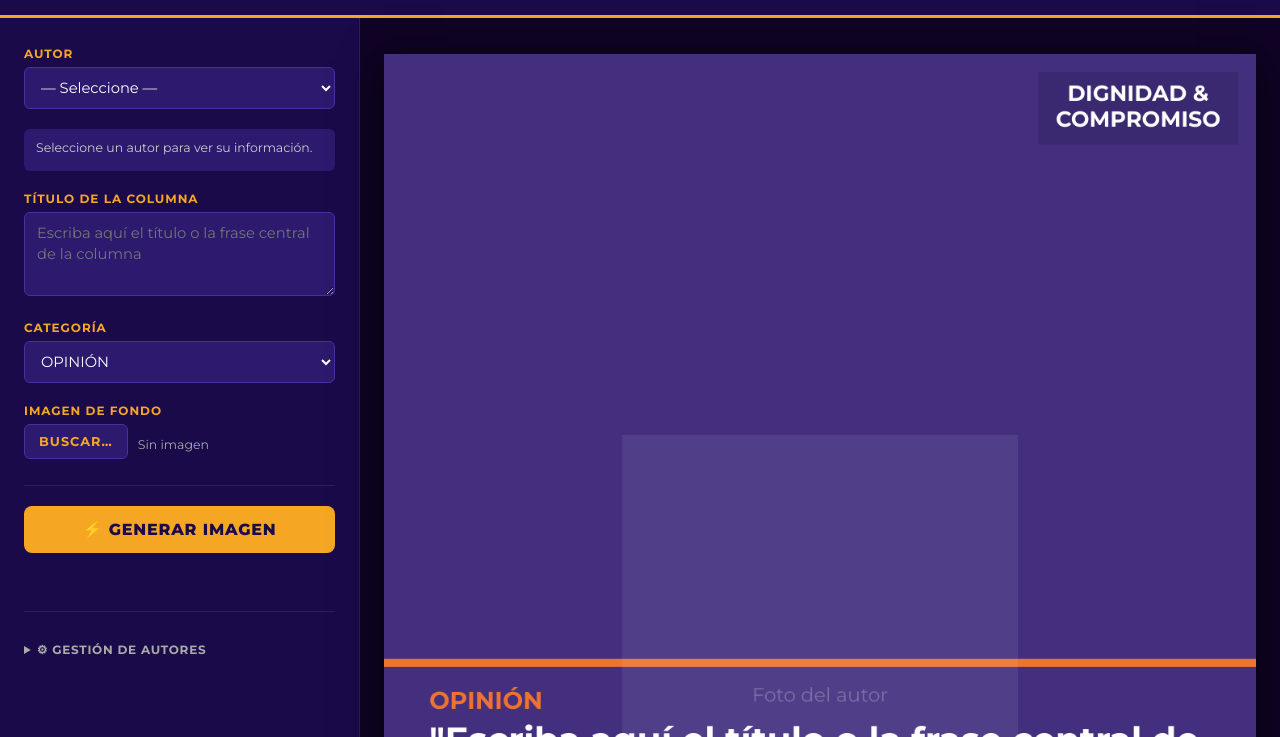
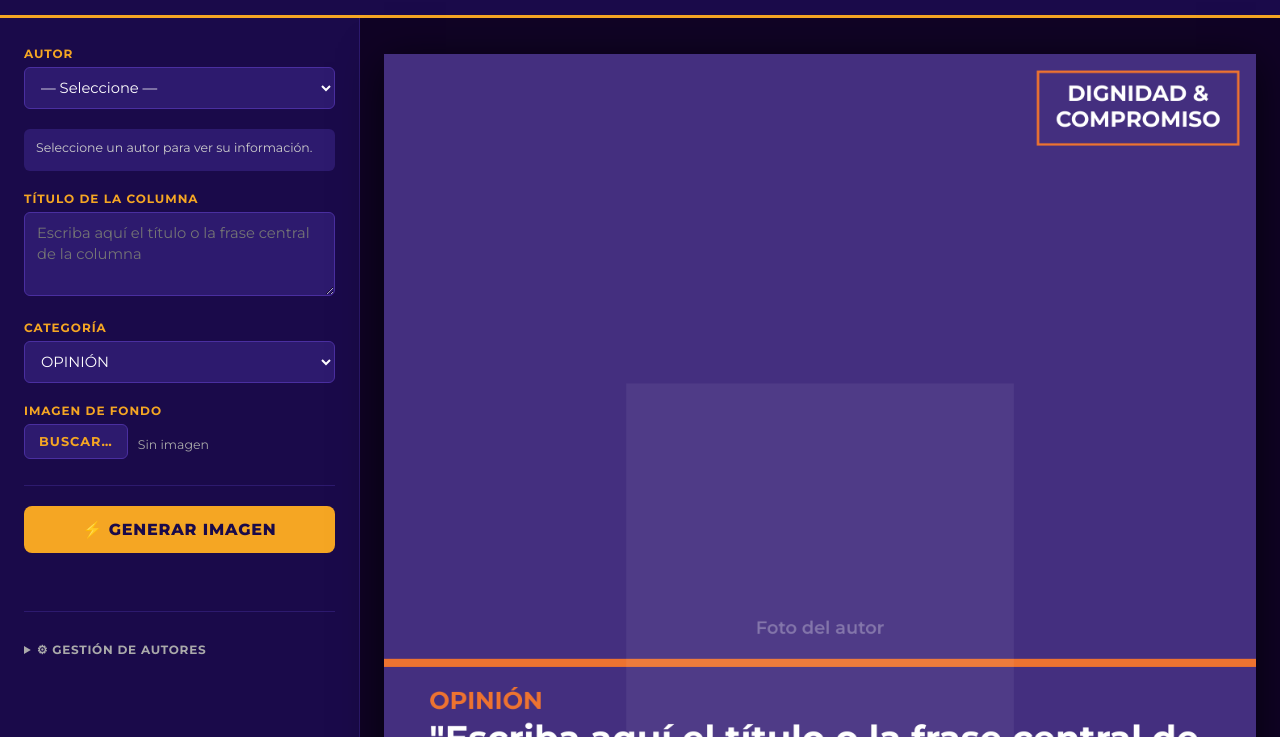
Before and after one commit to floremorrive/generador-dignidad, a plain HTML site: page index.html in a window 1280 px wide. Shown: the part 63-800 px from the top of the page. Drawn offline with Linux system fonts and the light colour scheme.

Commit message:
Rediseno canvas: colores Pantone exactos, capas correctas, sin espacio sobrante

```diff
--- a/index.html
+++ b/index.html
@@ -290,23 +290,21 @@ const STATE = {
 const CANVAS_W = 1080;
 const CANVAS_H = 1350;
 
-// Colores oficiales del partido — Pantone certificados
-const PURPLE_DARK  = '#442f7f';   // PANTONE Medium Purple C
-const PURPLE_MID   = '#3a2870';   // badge logo (tono ligeramente más oscuro)
-const GOLD         = '#ed7330';   // PANTONE 158 C
-const WHITE        = '#ffffff';
-const OVERLAY      = 'rgba(40,20,90,0.45)'; // overlay sobre foto de fondo
+// ── Colores Pantone oficiales ──────────────────────────────────────────────
+const PURPLE  = '#442f7f';   // PANTONE Medium Purple C  R:68 G:47 B:127
+const ORANGE  = '#ed7330';   // PANTONE 158 C            R:237 G:115 B:48
+const WHITE   = '#ffffff';
+const OVERLAY = 'rgba(68,47,127,0.38)'; // overlay morado Pantone semi-transparente
 
-// ── Layout en píxeles sobre 1080×1350 ──────────────────────────────────────
-const STRIPE_Y    = Math.round(CANVAS_H * 0.555); // línea dorada al 55.5%
-const STRIPE_H    = 10;
-const BG_BOTTOM_Y = STRIPE_Y + STRIPE_H;
+// ── Layout 1080×1350 ───────────────────────────────────────────────────────
+const STRIPE_Y = Math.round(CANVAS_H * 0.555); // línea dorada al 55.5%
+const STRIPE_H = 10;
 
-// Foto: centrada, el 42% queda arriba de la línea y 58% abajo
-const PHOTO_W     = 490;
-const PHOTO_H     = 660;
-const PHOTO_X     = (CANVAS_W - PHOTO_W) / 2;
-const PHOTO_Y     = STRIPE_Y - Math.round(PHOTO_H * 0.42);
+// Foto centrada: 55% arriba de la línea, 45% abajo — igual que en el PPT
+const PHOTO_W  = 480;
+const PHOTO_H  = 620;
+const PHOTO_X  = (CANVAS_W - PHOTO_W) / 2;
+const PHOTO_Y  = STRIPE_Y - Math.round(PHOTO_H * 0.55);
 
 // ── Carga de autores ───────────────────────────────────────────────────────
 async function cargarAutores() {
@@ -451,90 +449,94 @@ function dibujar() {
   const categoria = document.getElementById('sel-categoria').value;
   const autor     = STATE.autorActual;
 
-  // ── 1. Fondo morado completo (base) ───────────────────────────────────
-  ctx.fillStyle = PURPLE_DARK;
+  // CAPA 1 — Morado Pantone en todo el canvas
+  ctx.fillStyle = PURPLE;
   ctx.fillRect(0, 0, CANVAS_W, CANVAS_H);
 
-  // ── 2. Imagen de fondo (zona superior, hasta línea dorada) ────────────
+  // CAPA 2 — Imagen de fondo (solo zona superior, recortada en la línea dorada)
   if (STATE.imgFondo) {
     ctx.save();
     ctx.beginPath();
-    ctx.rect(0, 0, CANVAS_W, BG_BOTTOM_Y);
+    ctx.rect(0, 0, CANVAS_W, STRIPE_Y);
     ctx.clip();
-    drawImageCover(ctx, STATE.imgFondo, 0, 0, CANVAS_W, BG_BOTTOM_Y);
+    drawImageCover(ctx, STATE.imgFondo, 0, 0, CANVAS_W, STRIPE_Y);
     ctx.restore();
-    // Overlay morado semitransparente sobre la foto de fondo
+    // Overlay Pantone sobre la foto de fondo
     ctx.fillStyle = OVERLAY;
-    ctx.fillRect(0, 0, CANVAS_W, BG_BOTTOM_Y);
+    ctx.fillRect(0, 0, CANVAS_W, STRIPE_Y);
   }
 
-  // ── 3. Línea dorada divisora ───────────────────────────────────────────
-  ctx.fillStyle = GOLD;
+  // CAPA 3 — Sección morada inferior (garantiza color exacto #442f7f)
+  ctx.fillStyle = PURPLE;
+  ctx.fillRect(0, STRIPE_Y, CANVAS_W, CANVAS_H - STRIPE_Y);
+
+  // CAPA 4 — Línea dorada
+  ctx.fillStyle = ORANGE;
   ctx.fillRect(0, STRIPE_Y, CANVAS_W, STRIPE_H);
 
-  // ── 4. Logo (esquina superior derecha) ────────────────────────────────
-  const LOGO_W = 248; const LOGO_H = 90;
-  const LOGO_X = CANVAS_W - LOGO_W - 22; const LOGO_Y = 22;
-  ctx.fillStyle = PURPLE_MID;
-  ctx.fillRect(LOGO_X, LOGO_Y, LOGO_W, LOGO_H);
+  // CAPA 5 — Logo superior derecho
+  const LW = 248, LH = 90, LX = CANVAS_W - 248 - 22, LY = 22;
+  ctx.fillStyle = PURPLE;
+  ctx.fillRect(LX, LY, LW, LH);
+  // Borde naranja fino
+  ctx.strokeStyle = ORANGE;
+  ctx.lineWidth = 3;
+  ctx.strokeRect(LX, LY, LW, LH);
   ctx.fillStyle = WHITE;
   ctx.font = 'bold 27px Montserrat, sans-serif';
   ctx.textAlign = 'center';
-  ctx.fillText('DIGNIDAD &', LOGO_X + LOGO_W / 2, LOGO_Y + 36);
-  ctx.fillText('COMPROMISO', LOGO_X + LOGO_W / 2, LOGO_Y + 68);
+  ctx.fillText('DIGNIDAD &',  LX + LW / 2, LY + 36);
+  ctx.fillText('COMPROMISO',  LX + LW / 2, LY + 68);
   ctx.textAlign = 'left';
 
-  // ── 5. Textos (se dibujan ANTES que la foto para que la foto quede encima) ──
-  const TEXT_X = 56;
-  const TEXT_W = CANVAS_W - TEXT_X * 2;
-  let curY = STRIPE_Y + 62;
+  // CAPA 6 — TEXTOS en la zona morada (se dibujan ANTES que la foto)
+  const TX = 56, TW = CANVAS_W - TX * 2;
+  let y = STRIPE_Y + 62;
 
   // Categoría
-  ctx.fillStyle = GOLD;
+  ctx.fillStyle = ORANGE;
   ctx.font = 'bold 30px Montserrat, sans-serif';
-  ctx.fillText(categoria, TEXT_X, curY);
-  curY += 54;
+  ctx.fillText(categoria, TX, y);
+  y += 52;
 
-  // Título — reducir fuente si es muy largo
-  const tituloTexto = titulo ? `"${titulo}"` : '"Escriba aquí el título o la frase central de la columna"';
-  const maxTitleH = CANVAS_H - curY - 185;
-  let fontSize = 44;
-  let nLines = 0;
-  for (let fs = fontSize; fs >= 24; fs -= 2) {
+  // Título con auto-reducción de fuente
+  const txt = titulo ? `"${titulo}"` : '"Escriba aquí el título o la frase central de la columna"';
+  const maxH = CANVAS_H - y - 175; // espacio disponible para el título
+  let fs = 44, nl = 0;
+  for (; fs >= 24; fs -= 2) {
     ctx.font = `bold ${fs}px Montserrat, sans-serif`;
     const lh = fs * 1.3;
-    const words = tituloTexto.split(' ');
-    let line = '', lines = 0;
-    for (const w of words) {
-      const t = line ? line + ' ' + w : w;
-      if (ctx.measureText(t).width > TEXT_W && line) { lines++; line = w; } else line = t;
+    const wds = txt.split(' ');
+    let ln = '', cnt = 0;
+    for (const w of wds) {
+      const t = ln ? ln + ' ' + w : w;
+      if (ctx.measureText(t).width > TW && ln) { cnt++; ln = w; } else ln = t;
     }
-    if (line) lines++;
-    if (lines * lh <= maxTitleH) { fontSize = fs; nLines = lines; break; }
+    if (ln) cnt++;
+    if (cnt * lh <= maxH) { nl = cnt; break; }
   }
-  ctx.font = `bold ${fontSize}px Montserrat, sans-serif`;
   ctx.fillStyle = WHITE;
-  const lineH = fontSize * 1.3;
-  nLines = wrapText(ctx, tituloTexto, TEXT_X, curY, TEXT_W, lineH);
-  curY += nLines * lineH + 44;
+  ctx.font = `bold ${fs}px Montserrat, sans-serif`;
+  nl = wrapText(ctx, txt, TX, y, TW, fs * 1.3);
+  y += nl * fs * 1.3 + 42;
 
-  // Línea divisora dorada
-  ctx.fillStyle = GOLD;
-  ctx.fillRect(TEXT_X, curY, TEXT_W, 2);
-  curY += 34;
+  // Línea separadora naranja
+  ctx.fillStyle = ORANGE;
+  ctx.fillRect(TX, y, TW, 2);
+  y += 32;
 
   // Nombre del autor
-  ctx.fillStyle = GOLD;
-  ctx.font = 'bold 30px Montserrat, sans-serif';
-  ctx.fillText(autor ? autor.nombre.toUpperCase() : 'NOMBRE DEL VOCERO', TEXT_X, curY);
-  curY += 44;
+  ctx.fillStyle = ORANGE;
+  ctx.font = 'bold 29px Montserrat, sans-serif';
+  ctx.fillText(autor ? autor.nombre.toUpperCase() : 'NOMBRE DEL VOCERO', TX, y);
+  y += 42;
 
   // Bio
   ctx.fillStyle = WHITE;
-  ctx.font = '400 23px Montserrat, sans-serif';
-  wrapText(ctx, autor ? autor.bio : 'Partido Dignidad & Compromiso', TEXT_X, curY, TEXT_W, 32);
+  ctx.font = '400 22px Montserrat, sans-serif';
+  wrapText(ctx, autor ? autor.bio : 'Partido Dignidad & Compromiso', TX, y, TW, 30);
 
-  // ── 6. Foto del autor — se dibuja AL FINAL para quedar encima del texto ──
+  // CAPA 7 — Foto del autor AL FINAL (encima del texto, con transparencia PNG)
   const img = STATE.imgPerfil;
   if (img) {
     ctx.save();
@@ -544,11 +546,10 @@ function dibujar() {
     drawImageCover(ctx, img, PHOTO_X, PHOTO_Y, PHOTO_W, PHOTO_H);
     ctx.restore();
   } else {
-    // Placeholder
-    ctx.fillStyle = 'rgba(255,255,255,0.07)';
+    ctx.fillStyle = 'rgba(255,255,255,0.06)';
     ctx.fillRect(PHOTO_X, PHOTO_Y, PHOTO_W, PHOTO_H);
-    ctx.fillStyle = 'rgba(255,255,255,0.25)';
-    ctx.font = '500 24px Montserrat, sans-serif';
+    ctx.fillStyle = 'rgba(255,255,255,0.3)';
+    ctx.font = '600 22px Montserrat, sans-serif';
     ctx.textAlign = 'center';
     ctx.fillText('Foto del autor', PHOTO_X + PHOTO_W / 2, PHOTO_Y + PHOTO_H / 2);
     ctx.textAlign = 'left';
```
